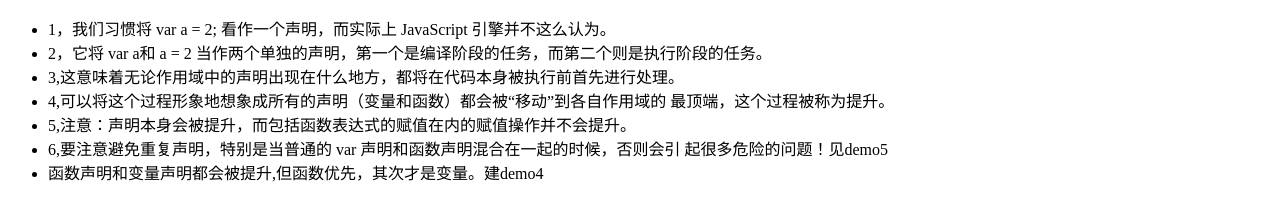
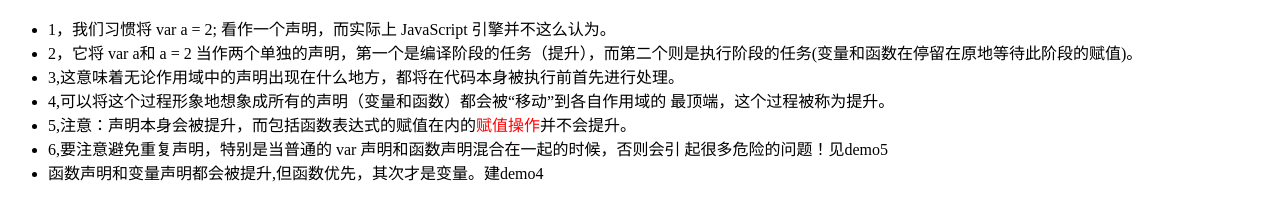
Before and after one commit to smart-jerry/jerry-css, a plain HTML site: page demo/js-demo/提升.html in a window 1280 px wide. Drawn offline with Linux system fonts and the light colour scheme.

Commit message:
变量和函数的提升

```diff
--- a/demo/js-demo/提升.html
+++ b/demo/js-demo/提升.html
@@ -8,11 +8,11 @@
 <div>
     <ul>
         <li>1，我们习惯将 var a = 2; 看作一个声明，而实际上 JavaScript 引擎并不这么认为。</li>
-        <li>2，它将 var a和 a = 2 当作两个单独的声明，第一个是编译阶段的任务，而第二个则是执行阶段的任务。</li>
+        <li>2，它将 var a和 a = 2 当作两个单独的声明，第一个是编译阶段的任务（提升），而第二个则是执行阶段的任务(变量和函数在停留在原地等待此阶段的赋值)。</li>
         <li>3,这意味着无论作用域中的声明出现在什么地方，都将在代码本身被执行前首先进行处理。</li>
         <li>4,可以将这个过程形象地想象成所有的声明（变量和函数）都会被“移动”到各自作用域的
             最顶端，这个过程被称为提升。</li>
-        <li>5,注意：声明本身会被提升，而包括函数表达式的赋值在内的赋值操作并不会提升。</li>
+        <li>5,注意：声明本身会被提升，而包括函数表达式的赋值在内的<span style="color: red">赋值操作</span>并不会提升。</li>
         <li>6,要注意避免重复声明，特别是当普通的 var 声明和函数声明混合在一起的时候，否则会引
             起很多危险的问题！见demo5</li>
         <li>
@@ -80,7 +80,16 @@
     /*
      * var的申明和函数的声明混合----demo5（重复声明）
      * 1,与demo4的区别，加了if判断
-     *
+     * 疑惑：函数的申明不是在申明的时候就赋值了吗？为何此处的foo5是typeError.【函数在申明时是否被赋值？？？？】
+     * 代码这样理解：
+     * var b, foo5
+     * foo5();
+     * b=true;
+     * if(b){
+     *  function foo5(){...}
+     * }else{
+     *  function foo5(){...}
+     * }
      *
      * */
     foo5();// typeError
```
